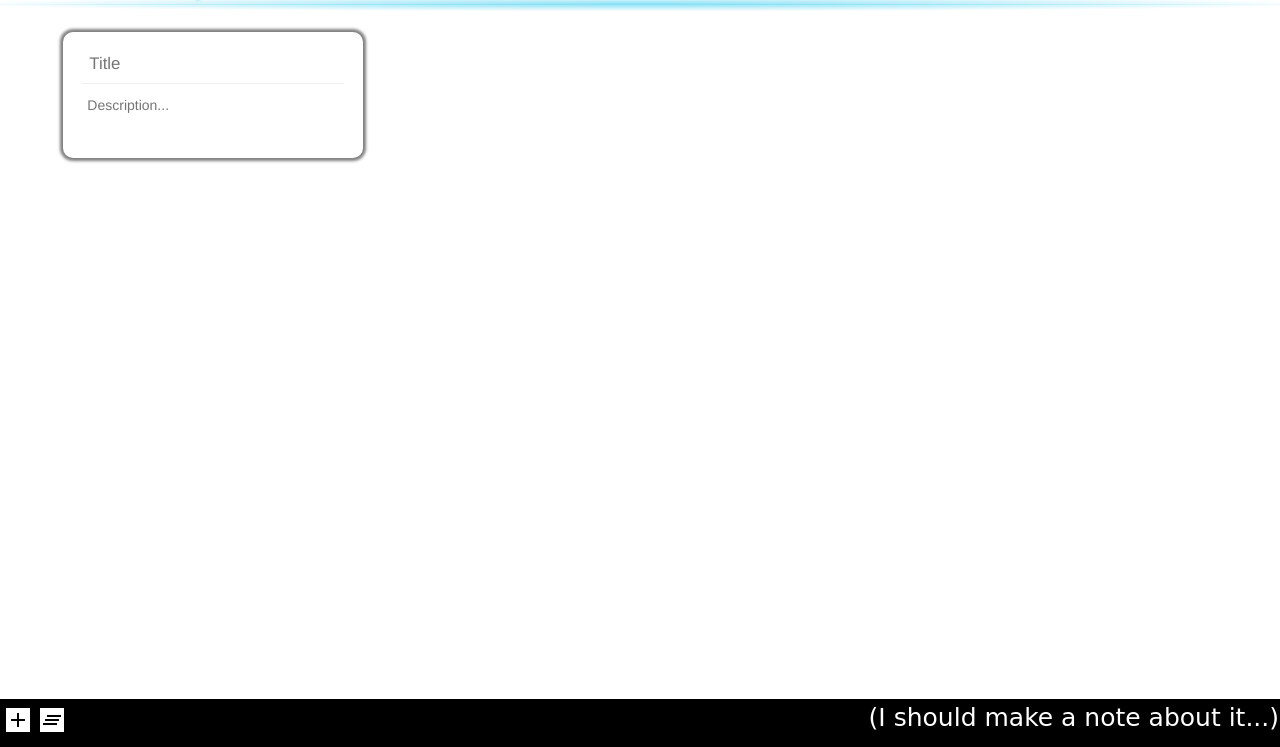
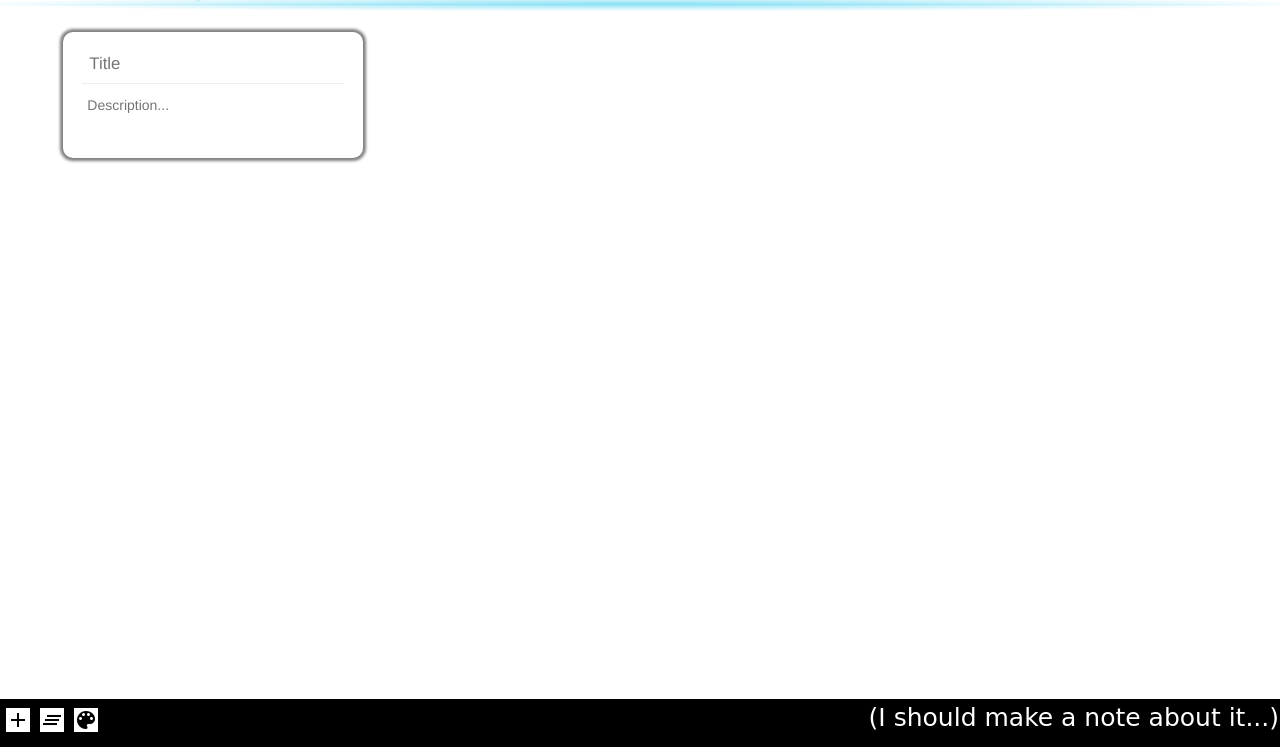
Before and after one commit to Garvit-Singh/note_kepper_, a plain HTML site: page index.html in a window 1280 px wide. Shown: the part 53-800 px from the top of the page. Drawn offline with nearby package versions, Linux system fonts and the light colour scheme.

Commit message:
Update index.html

```diff
--- a/index.html
+++ b/index.html
@@ -41,6 +41,9 @@
         <button class="btn-box-bottom" onclick="clear_all()">
             <i class="material-icons bottom-icon">clear_all</i>
         </button>
+        <button class="btn-box-bottom">
+            <i class="material-icons bottom-icon">color_lens</i>
+        </button>
         <!-- <button onclick="check()">check</button> -->
         <p class="para-right">(I should make a note about it...)</p>
     </div>
```
